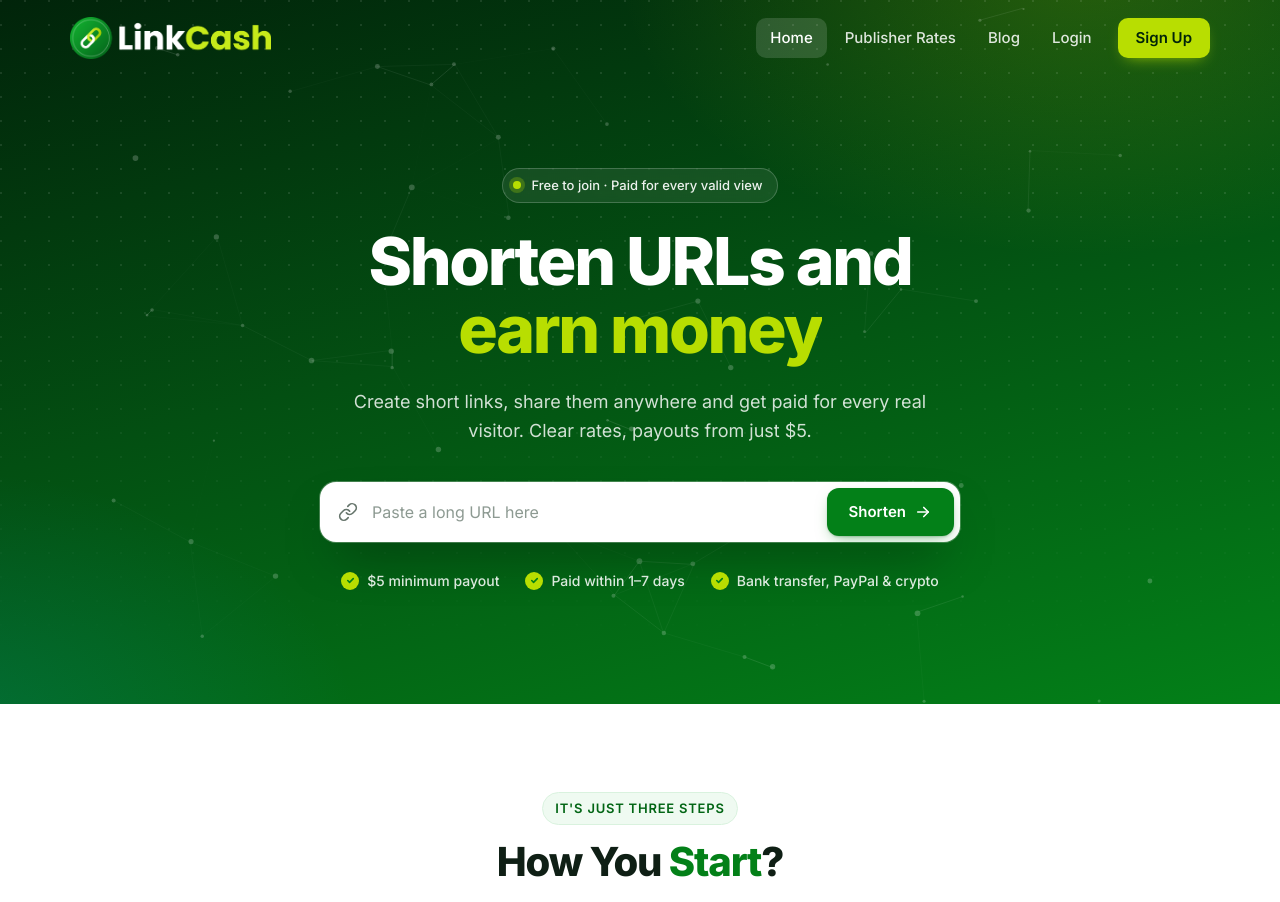
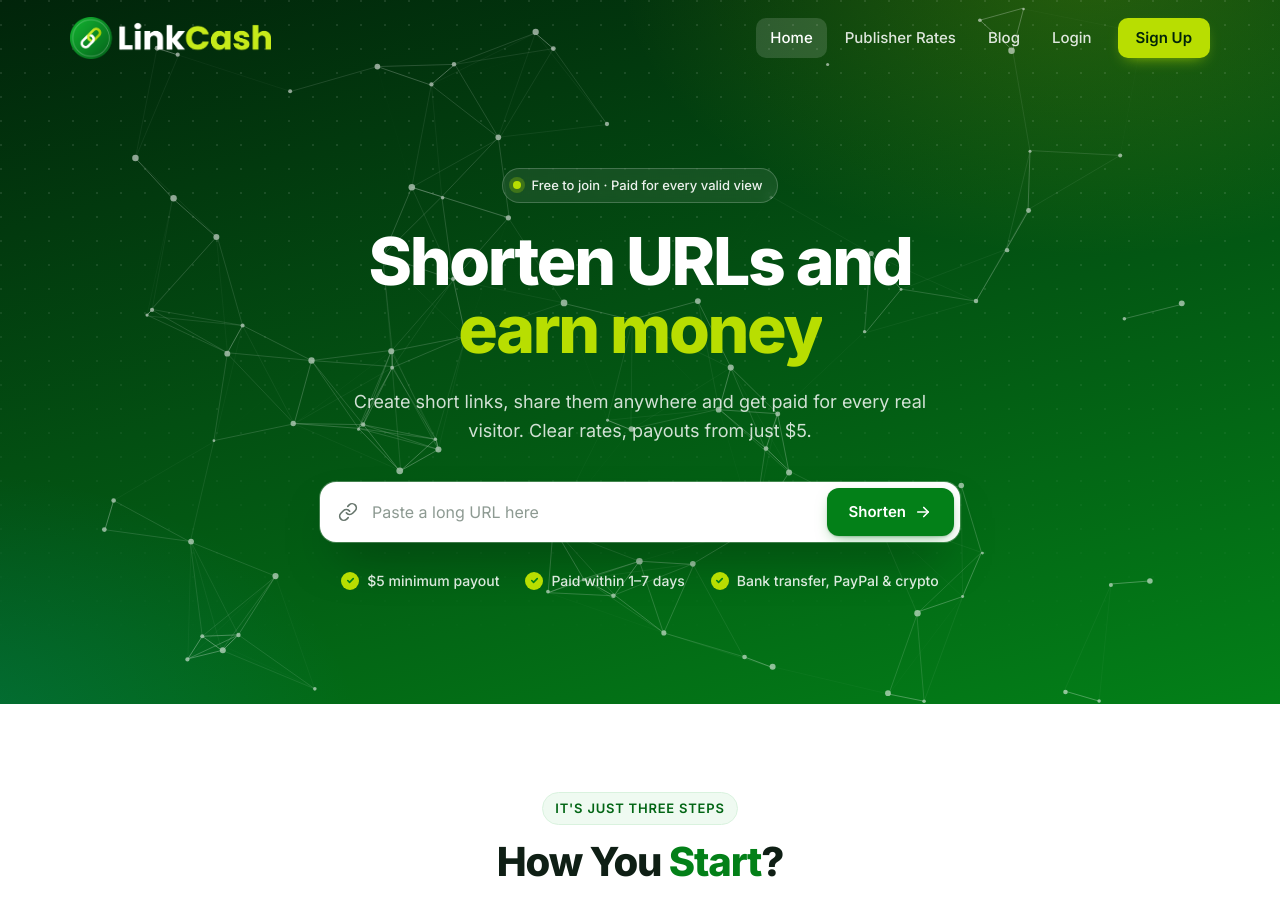
Before and after one commit to mst-software/mst-link-shortener, a Laravel app: page / in a window 1280 px wide. Shown: the top 902 px of the page. Run offline with Laravel 12, Linux system fonts and the light colour scheme; style sheets or scripts are compiled from the project's sources.

Commit message:
style(site): make hero network animation more visible

```diff
--- a/resources/css/site.css
+++ b/resources/css/site.css
@@ -68,7 +68,7 @@ header.shorten { position: relative; overflow: hidden; isolation: isolate; color
 .hero-backdrop::after { content: ""; position: absolute; inset: 0; background-image: radial-gradient(circle at 1px 1px, rgb(255 255 255 / .1) 1px, transparent 0); background-size: 24px 24px; -webkit-mask-image: linear-gradient(to bottom, #000 30%, transparent 95%); mask-image: linear-gradient(to bottom, #000 30%, transparent 95%); }
 header .section-inner { position: relative; z-index: 1; }
 #particles-js { position: relative; }
-#particles-js canvas { position: absolute; inset: 0; z-index: 9; width: 100%; height: 100%; pointer-events: none; opacity: .4; }
+#particles-js canvas { position: absolute; inset: 0; z-index: 9; width: 100%; height: 100%; pointer-events: none; opacity: .65; }
 .particles { position: relative; z-index: 99; max-width: 820px; margin: 0 auto; }
 .intro-text { text-align: center; padding: 120px 0 72px; }
 @media (min-width: 768px) { .intro-text { padding: 168px 0 112px; } }
--- a/resources/js/site.js
+++ b/resources/js/site.js
@@ -59,26 +59,26 @@ $(function () {
     var size = function () {
       var box = cv.parentNode;
       W = cv.width = box.clientWidth; H = cv.height = box.clientHeight;
-      var n = Math.round(W * H / 14000); pts = [];
-      for (var i = 0; i < n; i++) pts.push({ x: Math.random() * W, y: Math.random() * H, vx: (Math.random() - .5) * 2.4, vy: (Math.random() - .5) * 2.4, r: Math.random() * 2 + 1 });
+      var n = Math.round(W * H / 9000); pts = [];
+      for (var i = 0; i < n; i++) pts.push({ x: Math.random() * W, y: Math.random() * H, vx: (Math.random() - .5) * 2.4, vy: (Math.random() - .5) * 2.4, r: Math.random() * 2.2 + 1.2 });
     };
     $('header.shorten').on('mousemove', function (e) {
       var o = $(cv).offset(); mouse.x = e.pageX - o.left; mouse.y = e.pageY - o.top;
     }).on('mouseleave', function () { mouse.x = mouse.y = -999; })
-      .on('click', function () { for (var i = 0; i < 4; i++) pts.push({ x: mouse.x, y: mouse.y, vx: (Math.random() - .5) * 3, vy: (Math.random() - .5) * 3, r: Math.random() * 2 + 1 }); if (pts.length > 160) pts.splice(0, 4); });
+      .on('click', function () { for (var i = 0; i < 4; i++) pts.push({ x: mouse.x, y: mouse.y, vx: (Math.random() - .5) * 3, vy: (Math.random() - .5) * 3, r: Math.random() * 2.2 + 1.2 }); if (pts.length > 260) pts.splice(0, 4); });
     var tick = function () {
       ctx.clearRect(0, 0, W, H);
       for (var i = 0; i < pts.length; i++) {
         var p = pts[i]; p.x += p.vx; p.y += p.vy;
         if (p.x < 0 || p.x > W) p.vx *= -1;
         if (p.y < 0 || p.y > H) p.vy *= -1;
-        ctx.beginPath(); ctx.arc(p.x, p.y, p.r, 0, 6.283); ctx.fillStyle = 'rgba(255,255,255,.5)'; ctx.fill();
+        ctx.beginPath(); ctx.arc(p.x, p.y, p.r, 0, 6.283); ctx.fillStyle = 'rgba(255,255,255,.85)'; ctx.fill();
         for (var j = i + 1; j < pts.length; j++) {
           var q = pts[j], d = Math.hypot(p.x - q.x, p.y - q.y);
-          if (d < 110) { ctx.strokeStyle = 'rgba(255,255,255,' + (.35 * (1 - d / 110)) + ')'; ctx.lineWidth = 1; ctx.beginPath(); ctx.moveTo(p.x, p.y); ctx.lineTo(q.x, q.y); ctx.stroke(); }
+          if (d < 130) { ctx.strokeStyle = 'rgba(255,255,255,' + (.6 * (1 - d / 130)) + ')'; ctx.lineWidth = 1; ctx.beginPath(); ctx.moveTo(p.x, p.y); ctx.lineTo(q.x, q.y); ctx.stroke(); }
         }
         var dm = Math.hypot(p.x - mouse.x, p.y - mouse.y);
-        if (dm < 160) { ctx.strokeStyle = 'rgba(228,251,74,' + (.7 * (1 - dm / 160)) + ')'; ctx.lineWidth = 1.2; ctx.beginPath(); ctx.moveTo(p.x, p.y); ctx.lineTo(mouse.x, mouse.y); ctx.stroke(); }
+        if (dm < 200) { ctx.strokeStyle = 'rgba(228,251,74,' + (.95 * (1 - dm / 200)) + ')'; ctx.lineWidth = 1.6; ctx.beginPath(); ctx.moveTo(p.x, p.y); ctx.lineTo(mouse.x, mouse.y); ctx.stroke(); }
       }
       requestAnimationFrame(tick);
     };
```
